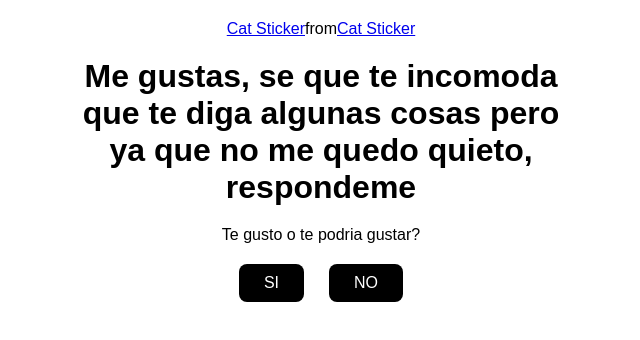
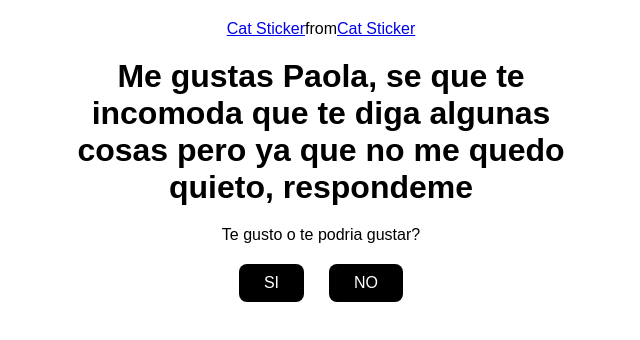
Before and after one commit to Darko0103/Paolamiraesto, a plain HTML site: page index.html in a window 1280 px wide. Shown: the whole page, without its empty margins (319-959 px from the left). Drawn offline with Linux system fonts and the light colour scheme; a script that the page names is missing.

Commit message:
Add files via upload

```diff
--- a/index.html
+++ b/index.html
@@ -13,7 +13,7 @@
         <div class="tenor-gif-embed" data-postid="5229436654229398568" data-share-method="host" data-aspect-ratio="1.25714" data-width="100%"><a href="https://tenor.com/view/cat-gif-5229436654229398568">Cat Sticker</a>from <a href="https://tenor.com/search/cat-stickers">Cat Sticker</a></div>
         <script type="text/javascript" async src="https://tenor.com/embed.js"></script>
         <script type="text/javascript" async src="https://tenor.com/embed.js"></script>
-        <h1>Me gustas, se que te incomoda que te diga algunas cosas pero ya que no me quedo quieto, respondeme</h1>
+        <h1>Me gustas Paola, se que te incomoda que te diga algunas cosas pero ya que no me quedo quieto, respondeme</h1>
         <p>Te gusto o te podria gustar?</p>
             <div class="btn">
                 <a href="si.html">SI</a>
```
Also changed, not shown: si.html (+1 -0 lines).
